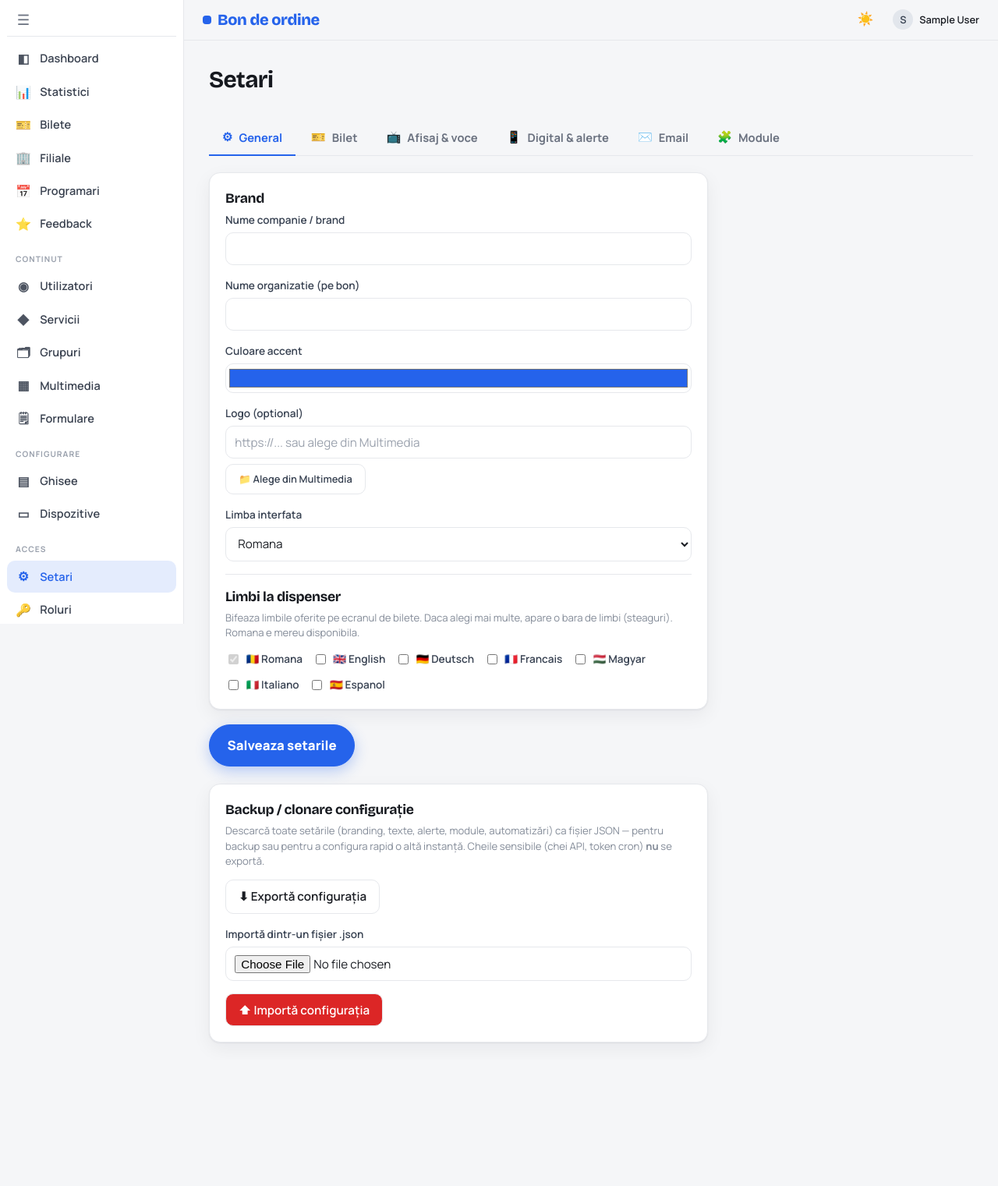
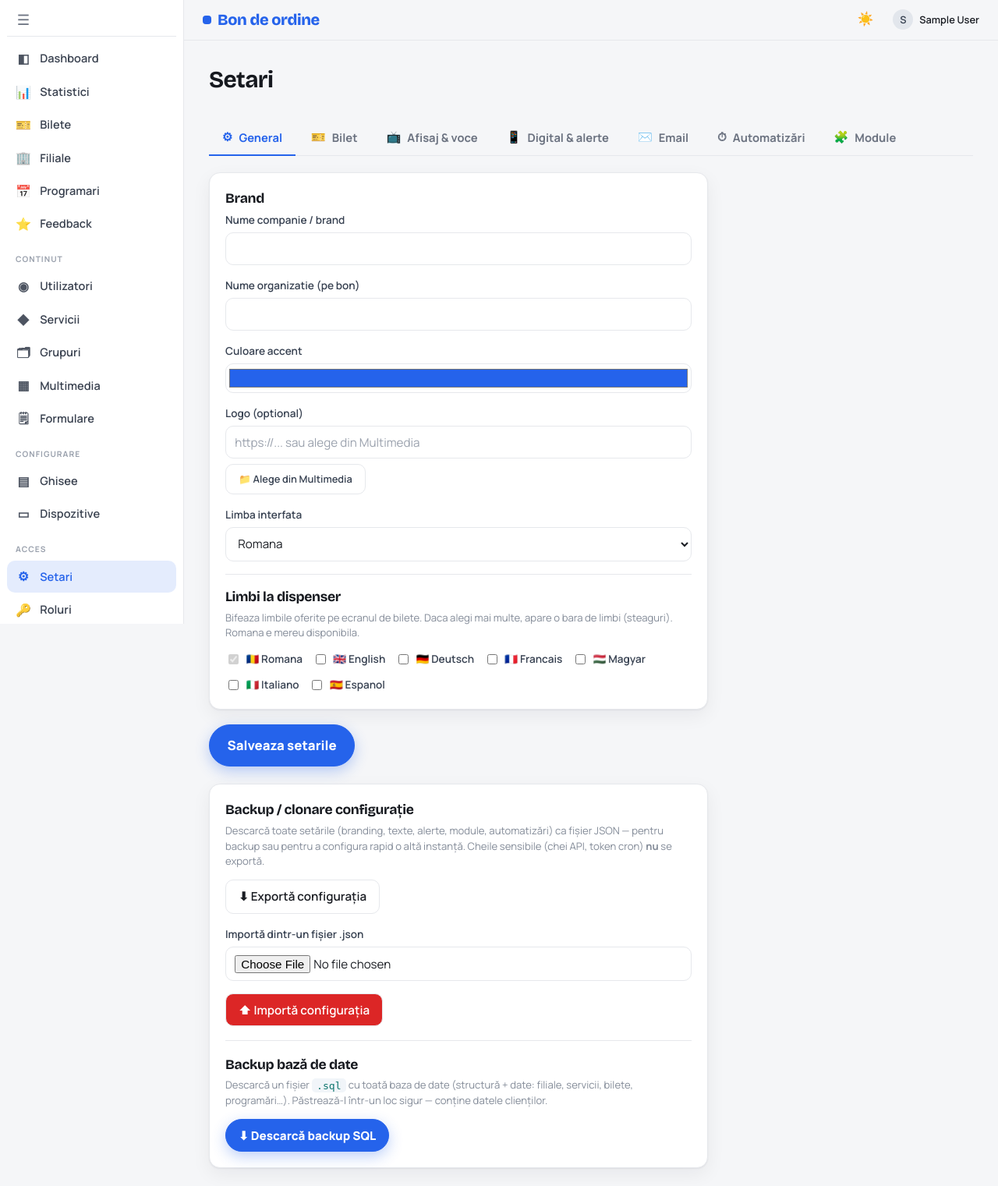
Before and after one commit to buzoianufamily/bon-de-ordine, a PHP site: page /admin/settings in a window 1280 px wide. Shown: the whole page at 78% size. Before the commit the page ends 1339 px from the top, so only its background shows below. Run offline with PHP 8.4, Linux system fonts and the light colour scheme; the visitor is signed in with stand-in values (Sample User, id 1); data that the repository does not hold is empty; some libraries are stand-ins or nearby versions.

Commit message:
Reorganizare: automatizări + backup DB mutate la locul lor logic
- tab nou 'Automatizări' în Setări: remindere, raport zilnic, alertă SLA,
  retenție și auto-închidere (erau înghesuite în tabul Email doar fiindcă
  folosesc cron — nu sunt config de email)
- backup baza de date mutat din 'API & Webhooks' în 'Setări → Backup',
  lângă export/import configurație (ambele sunt operațiuni de backup)
- linkuri actualizate; teste HTTP pentru noua organizare

```diff
--- a/app/views/admin/settings.php
+++ b/app/views/admin/settings.php
@@ -6,6 +6,7 @@
   <a data-tab="display"><span class="ic">📺</span>Afisaj &amp; voce</a>
   <a data-tab="digital"><span class="ic">📱</span>Digital &amp; alerte</a>
   <a data-tab="email"><span class="ic">✉️</span>Email</a>
+  <a data-tab="auto"><span class="ic">⏱</span>Automatizări</a>
   <a data-tab="module"><span class="ic">🧩</span>Module</a>
 </div>
 <form method="post" action="<?= e(url('admin/settings')) ?>"><?= csrf_field() ?>
@@ -136,9 +137,13 @@
         <div class="field" style="flex:2"><label>Trimite un email de test catre</label><input type="email" name="mail_test_to" placeholder="adresa@ta.ro"></div>
         <div class="field"><button class="btn" name="mail_test" value="1">✉️ Salveaza si testeaza</button></div>
       </div>
-      <hr style="border:none;border-top:1px solid var(--line);margin:1rem 0">
-      <h3 style="margin-top:0">Automatizari (necesita cron)</h3>
-      <p class="muted" style="font-size:.82rem;margin-top:0">Configureaza job-ul cron din <a href="<?= e(url('admin/api')) ?>">API &amp; Webhooks</a>. Apoi activeaza:</p>
+    </div>
+  </div>
+
+  <div class="settab dv-hidden" data-pane="auto">
+    <div class="card pad" style="max-width:640px">
+      <h3 style="margin-top:0">Automatizări (necesită cron)</h3>
+      <p class="muted" style="font-size:.82rem;margin-top:0">Aceste sarcini rulează prin job-ul cron — configurează-l în <a href="<?= e(url('admin/api')) ?>">API &amp; Webhooks</a>. Remindere și raportul zilnic necesită și email activ (tabul <strong>Email</strong>).</p>
       <label style="margin:.4rem 0;display:block"><input type="checkbox" name="reminder_enabled" <?= setting('reminder_enabled','0')==='1'?'checked':'' ?> style="width:auto"> Trimite <strong>reminder</strong> pe email cu ~24h inainte de programare</label>
       <label style="margin:.4rem 0;display:block"><input type="checkbox" name="daily_report_enabled" <?= setting('daily_report_enabled','0')==='1'?'checked':'' ?> style="width:auto"> Trimite <strong>raport zilnic</strong> pe email (despre ziua precedenta)</label>
       <div class="field"><label>Destinatari raport zilnic (gol = toti adminii)</label><input name="daily_report_to" value="<?= $s('daily_report_to') ?>" placeholder="a@x.ro, b@y.ro"></div>
@@ -149,6 +154,8 @@
         <div class="field" style="margin:0"><label>Pauza intre alerte (min)</label><input type="number" name="sla_alert_cooldown_min" min="5" max="1440" value="<?= $s('sla_alert_cooldown_min','30') ?>"></div>
       </div>
       <p class="muted" style="font-size:.78rem;margin-top:.3rem">Alerta se trimite cel mult o data la „pauza" minute, doar daca numarul de bilete peste tinta atinge pragul. Tinta per serviciu = „timp asteptare" din editarea serviciului.</p>
+      <hr style="border:none;border-top:1px solid var(--line);margin:1rem 0">
+      <h3 style="margin-top:0">Ciclu de viață date</h3>
       <div class="field"><label>Sterge automat biletele mai vechi de … luni (0 = pastreaza tot)</label><input type="number" name="retention_months" min="0" max="120" value="<?= $s('retention_months','0') ?>">
         <p class="muted" style="font-size:.78rem;margin-top:.3rem">Curatarea ruleaza prin cron (nu necesita email activ). Statisticile pentru perioadele sterse dispar — fa un backup inainte.</p></div>
       <div class="field"><label>Închide automat biletele uitate după … minute (0 = oprit)</label><input type="number" name="auto_close_min" min="0" max="1440" value="<?= $s('auto_close_min','0') ?>">
@@ -182,6 +189,12 @@
     <?= csrf_field() ?>
     <div class="field"><label>Importă dintr-un fișier .json</label><input type="file" name="file" accept="application/json,.json"></div>
     <button class="btn btn-danger">⬆ Importă configurația</button>
+  </form>
+  <hr style="border:none;border-top:1px solid var(--line);margin:1.1rem 0">
+  <h3 style="margin-top:0">Backup bază de date</h3>
+  <p class="muted" style="font-size:.82rem;margin-top:0">Descarcă un fișier <code>.sql</code> cu toată baza de date (structură + date: filiale, servicii, bilete, programări…). Păstrează-l într-un loc sigur — conține datele clienților.</p>
+  <form method="post" action="<?= e(url('admin/backup')) ?>"><?= csrf_field() ?>
+    <button class="btn btn-primary">⬇ Descarcă backup SQL</button>
   </form>
 </div>
 <script>
```
Also changed, not shown: app/views/admin/api.php (+1 -7 lines), 1 other file.
